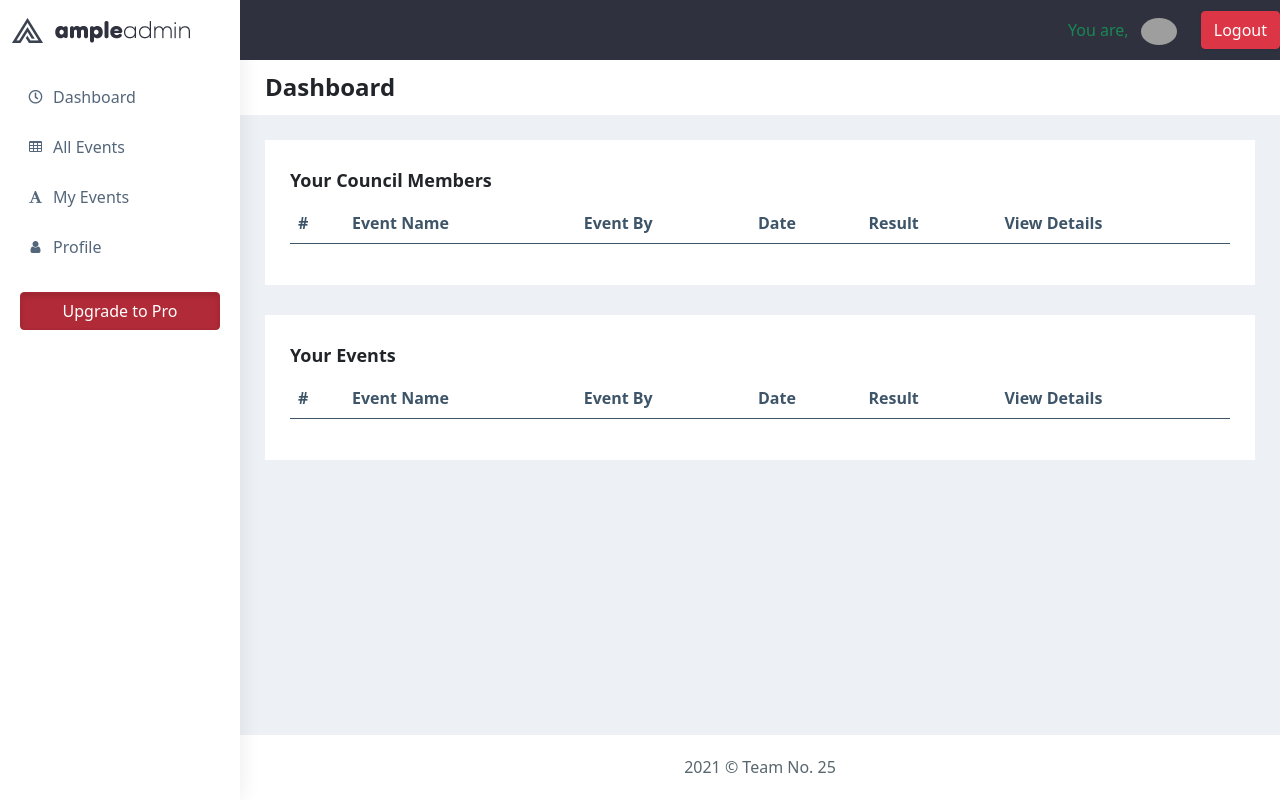
After one commit to ChaudharyAnshul/Event-Management-System, a Django app: page /yourCouncilDetails in a window 1280 px wide. The commit adds this page. Run offline with Django 3.2, Linux system fonts and the light colour scheme; lists and menus that the app fills with data are empty; parts of the project's set-up code (start-up, migrations or seed data) failed here and were passed over; some libraries are stand-ins or nearby versions; grey boxes are pictures that could not be loaded.

Commit message:
your council ui added

```diff
--- a/events/urls.py
+++ b/events/urls.py
@@ -33,4 +33,6 @@ urlpatterns = [
     path('myEvents', views.myEvents, name='myEvents'),
     path('myEvents/<eventId>', views.myEventsDetail, name='myEventsDetail'),
     path('allevents/<eventId>', views.event, name='event'),
+    path('yourCouncil', views.yourCouncil, name='yourCouncil'),
+    path('yourCouncilDetails', views.yourCouncilDetails, name='yourCouncilDetails'),
 ]
--- a/events/views.py
+++ b/events/views.py
@@ -333,3 +333,9 @@ def add_request(request):
             messages.info(request, 'Wrong Request Method')
     else:
         return redirect('/accounts/google/login')
+
+def yourCouncil(request):
+    return render(request, 'Dashboard/yourCouncil.html')
+
+def yourCouncilDetails(request):
+    return render(request, 'Dashboard/yourCouncilDetails.html')
--- a/templates/Dashboard/base.html
+++ b/templates/Dashboard/base.html
@@ -144,7 +144,7 @@
                         </li>
                         {% if in_council or can_edit %}
                         <li class="sidebar-item">
-                            <a class="sidebar-link waves-effect waves-dark sidebar-link" href="#"
+                            <a class="sidebar-link waves-effect waves-dark sidebar-link" href="{% url 'yourCouncil' %}"
                                 aria-expanded="false" style="text-decoration: none;">
                                 <i class="fa fa-font" aria-hidden="true"></i>
                                 <span class="hide-menu">Your Council</span>
--- /dev/null
+++ b/templates/Dashboard/yourCouncilDetails.html
@@ -0,0 +1,83 @@
+{% extends 'Dashboard/base.html' %}
+{% load static %}
+
+{% block head %}
+<link rel="stylesheet" href="{% static 'css/Dashboard/yourCouncilDetail.css' %}">
+{% endblock %}
+
+{% block content %}
+<div class="row">
+    <div class="col-md-12 col-lg-12 col-sm-12 col-xs-12">
+        <div class="white-box">
+            <h3 class="box-title">Your Council Members</h3>
+            <div class="table-responsive">
+                <table class="table text-nowrap">
+                    <thead>
+                        <tr>
+                            <th class="border-top-0">#</th>
+                            <th class="border-top-0">Event Name</th>
+                            <th class="border-top-0">Event By</th>
+                            <th class="border-top-0">Date</th>
+                            <th class="border-top-0">Result</th>
+                            <th class="border-top-0">View Details</th>
+                        </tr>
+                    </thead>
+                    <tbody>
+                        {% for event in events %}
+                        <tr>
+                            <td>1</td>
+                            <td><img src="/media/{{event.event.poster}}" alt="user-img"
+                                    width="36" class="img-circle"><span class="font-medium"
+                                    style="padding-left: 5px;">{{event.event.name}}</span></td>
+                            <td><span class="font-medium" style="padding-left: 5px;">{{event.event.council}}</span></td>
+                            <td><span class="font-medium" style="padding-left: 5px;">{{event.event.date}}</span></td>
+                            <td><span class="font-medium" style="padding-left: 5px;">Participant</span></td>
+                            <td><span class="font-medium" style="padding-left: 5px;"><a href="{% url 'myEventsDetail' event.event.id %}"><button
+                                class="btn btn-warning">View Details</button></a></span></td>
+                        </tr>
+                        {% endfor %}
+                    </tbody>
+                </table>
+            </div>
+
+        </div>
+    </div>
+</div>
+
+<div class="row">
+    <div class="col-md-12 col-lg-12 col-sm-12 col-xs-12">
+        <div class="white-box">
+            <h3 class="box-title">Your Events</h3>
+            <div class="table-responsive">
+                <table class="table text-nowrap">
+                    <thead>
+                        <tr>
+                            <th class="border-top-0">#</th>
+                            <th class="border-top-0">Event Name</th>
+                            <th class="border-top-0">Event By</th>
+                            <th class="border-top-0">Date</th>
+                            <th class="border-top-0">Result</th>
+                            <th class="border-top-0">View Details</th>
+                        </tr>
+                    </thead>
+                    <tbody>
+                        {% for event in events %}
+                        <tr>
+                            <td>1</td>
+                            <td><img src="/media/{{event.event.poster}}" alt="user-img"
+                                    width="36" class="img-circle"><span class="font-medium"
+                                    style="padding-left: 5px;">{{event.event.name}}</span></td>
+                            <td><span class="font-medium" style="padding-left: 5px;">{{event.event.council}}</span></td>
+                            <td><span class="font-medium" style="padding-left: 5px;">{{event.event.date}}</span></td>
+                            <td><span class="font-medium" style="padding-left: 5px;">Participant</span></td>
+                            <td><span class="font-medium" style="padding-left: 5px;"><a href="{% url 'myEventsDetail' event.event.id %}"><button
+                                class="btn btn-warning">View Details</button></a></span></td>
+                        </tr>
+                        {% endfor %}
+                    </tbody>
+                </table>
+            </div>
+        </div>
+    </div>
+</div>
+{% endblock %}
```
Also changed, not shown: static/css/Dashboard/yourCouncil.css (added, +8 -0 lines), templates/Dashboard/yourCouncil.html (added, +40 -0 lines), static/css/Dashboard/yourCouncilDetails.css (added).
